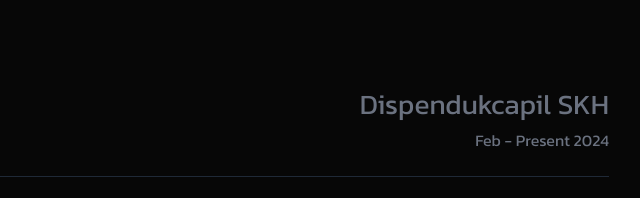
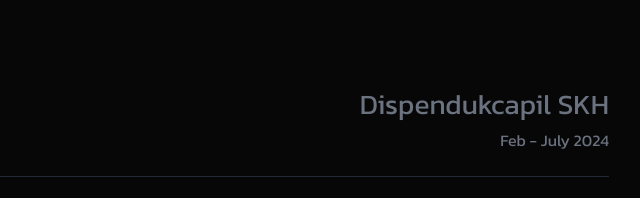
Before and after one commit to abdurFaiz/af.dev, a website: page public/index.html in a window 1280 px wide. Shown: the part 1920-2118 px from the top of the page, 543-1183 px from the left. Drawn offline with nearby package versions, Linux system fonts and the light colour scheme.

Commit message:
Update index.html

```diff
--- a/public/index.html
+++ b/public/index.html
@@ -229,7 +229,7 @@
                         <div class="flex flex-wrap flex-col gap-2 justify-center md:justify-end">
                             <h4 class="text-2xl text-gray-500 text-center md:text-end lg:text-[28px]">Dispendukcapil SKH
                             </h4>
-                            <p class="text-base text-gray-500 text-center md:text-end">Feb - Present 2024</p>
+                            <p class="text-base text-gray-500 text-center md:text-end">Feb - July 2024</p>
                         </div>
                     </div>
                 </div>
```
